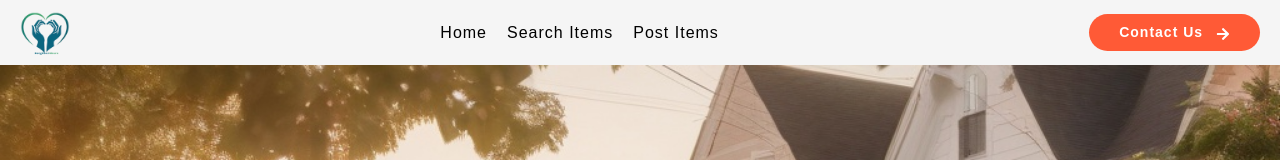
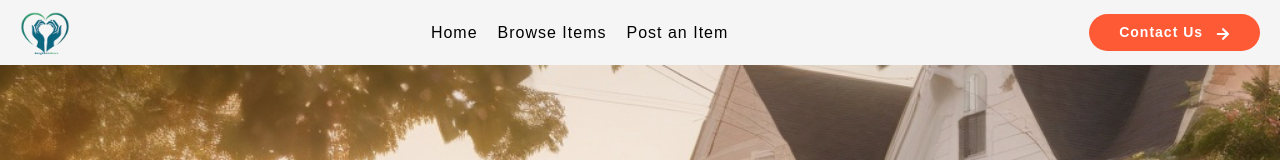
Before and after one commit to karyhoz/NeighbourShare, a React (Vite) app in the folder frontend/: page / in a window 1280 px wide. Shown: the top 160 px of the page. Built offline with nearby package versions, Linux system fonts and the light colour scheme; a web font is replaced by a local one.

Commit message:
Modified the nav bar content

```diff
--- a/frontend/src/component/Navbar.jsx
+++ b/frontend/src/component/Navbar.jsx
@@ -18,10 +18,10 @@ const Navbar = () => {
             <Link to="/" className="nav-links" onClick={handleClick}>Home</Link>
           </li>
           <li className="nav-item">
-            <Link to="/search" className="nav-links" onClick={handleClick}>Search Items</Link>
+            <Link to="/search" className="nav-links" onClick={handleClick}>Browse Items</Link>
           </li>
           <li className="nav-item">
-            <Link to="/post" className="nav-links" onClick={handleClick}>Post Items</Link>
+            <Link to="/post" className="nav-links" onClick={handleClick}>Post an Item</Link>
           </li>
           <li className="nav-item" id="mobile-contact">
           <Link to="/contact" className="nav-links" onClick={handleClick}>Contact Us <FaArrowRight/></Link>
```
